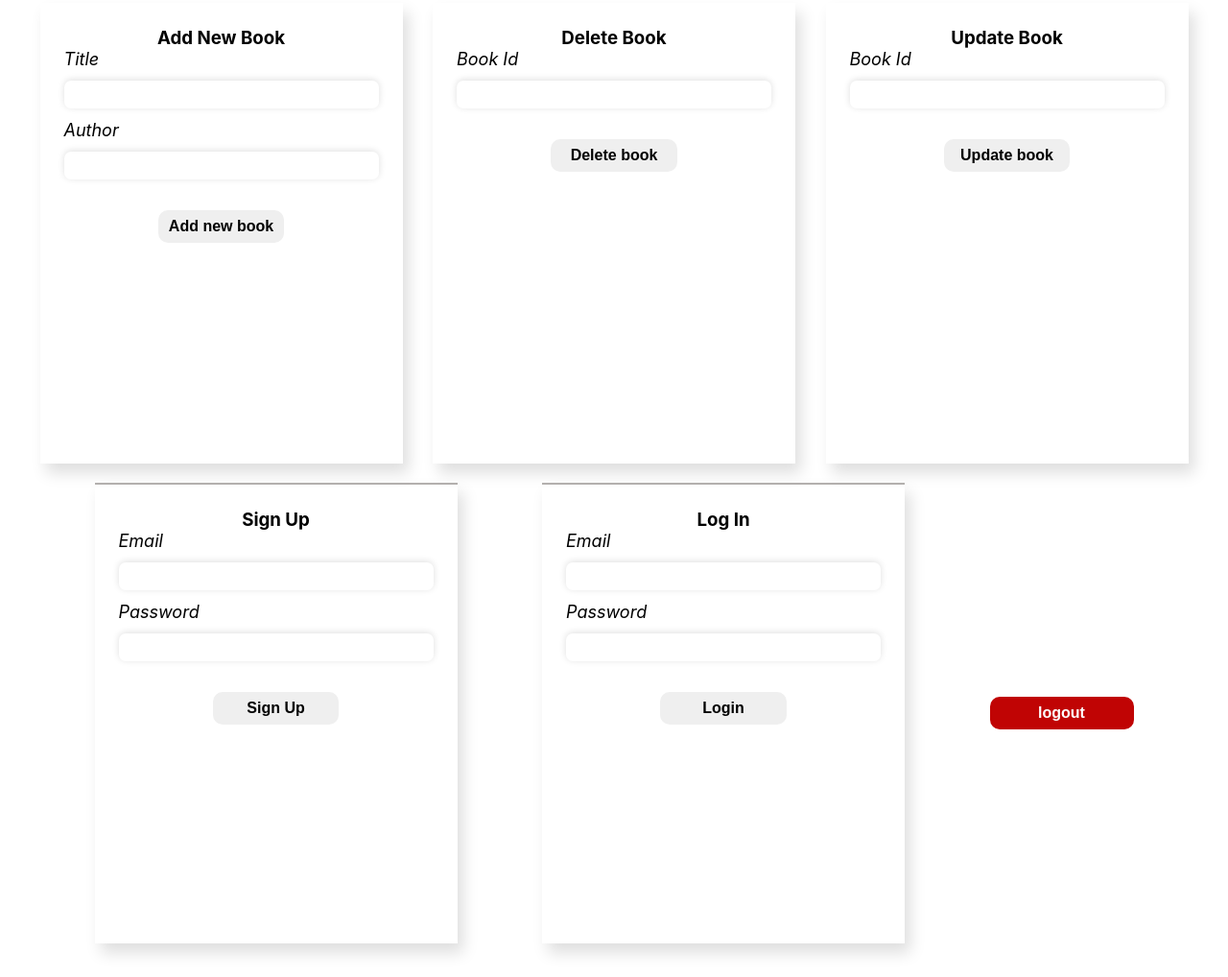
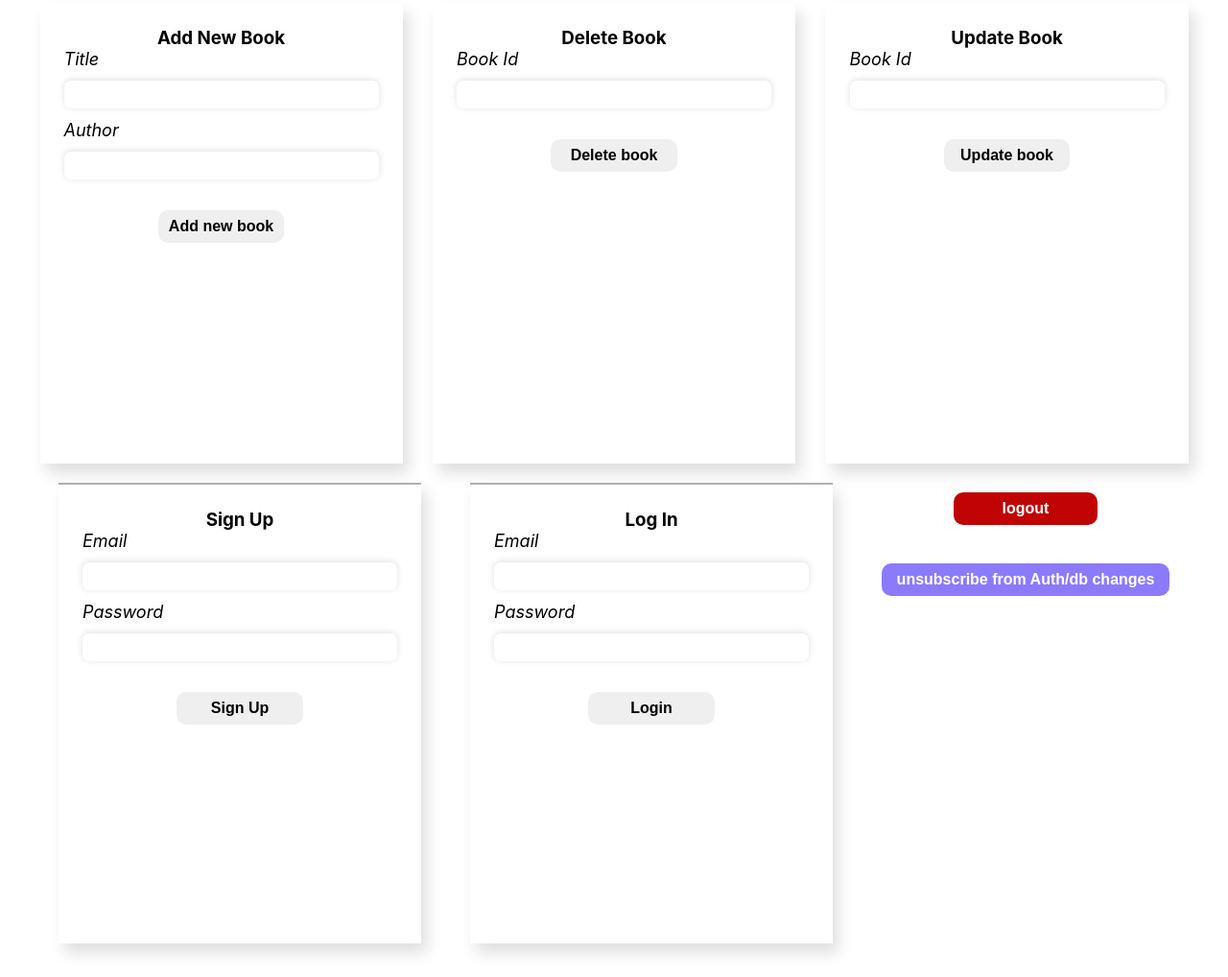
Before and after one commit to reemsh2000/firebase-start, a website built with webpack: page dist/index.html in a window 1280 px wide. Shown: the part 130-1148 px from the top of the page at 96% size. Built offline with nearby package versions, Linux system fonts and the light colour scheme; some packages are replaced by stand-ins of ours; no server answers; the database is empty.

Commit message:
add unsubscribe button

```diff
--- a/dist/index.html
+++ b/dist/index.html
@@ -53,7 +53,10 @@
           <input type="password" name="password" required />
           <button>Login</button>
         </form>
-        <button class="logout">logout</button>
+        <div class="buttons">
+          <button class="logout">logout</button>
+          <button class="unsub">unsubscribe from Auth/db changes</button>
+        </div>
       </div>
     </div>
     <script src="./bundle.js"></script>
--- a/dist/style.css
+++ b/dist/style.css
@@ -94,6 +94,15 @@ button {
   background-color: #c00404;
   color: #fff;
 }
+.buttons{
+  display: flex;
+  flex-direction: column;
+}
+.unsub{
+  width: 300px;
+  background-color: rgb(140, 122, 252);
+  color: #fff;
+}
 @media (max-width:800px) {
   .form-container {
     margin: auto;
```
